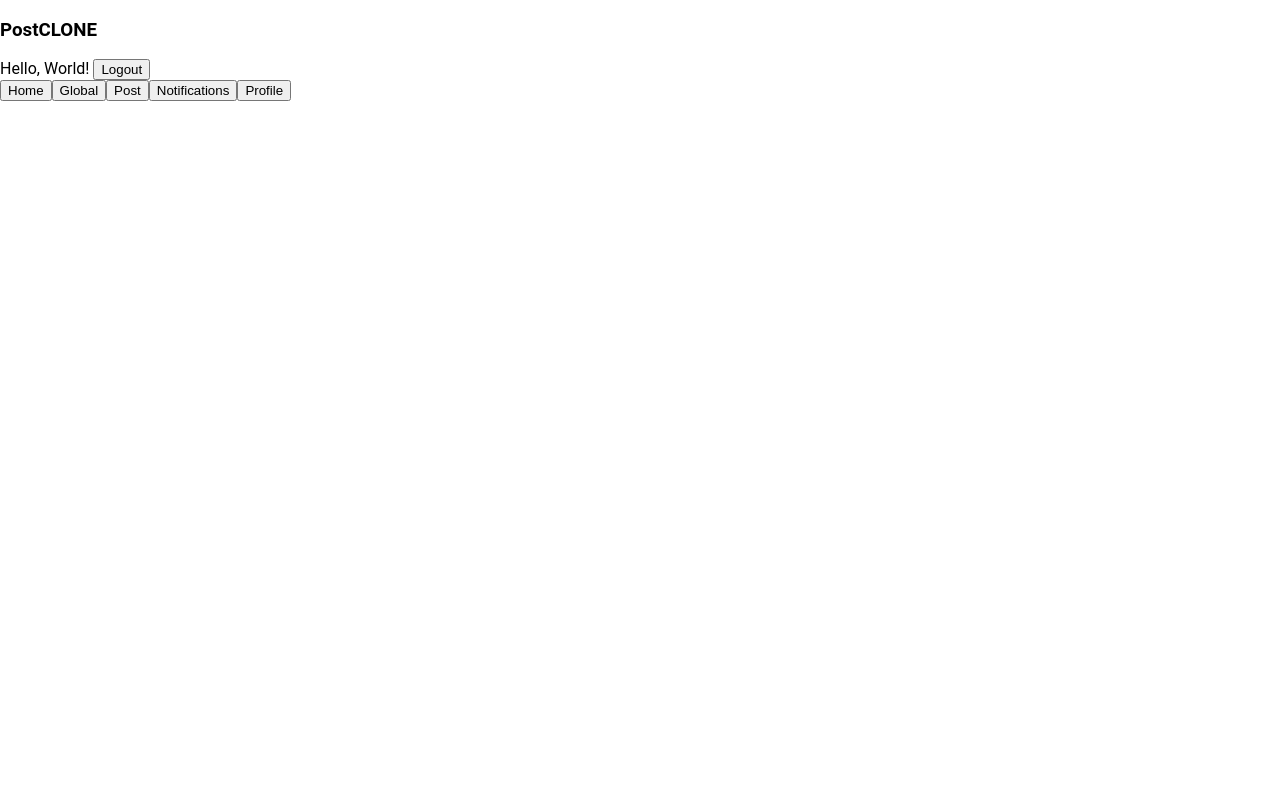
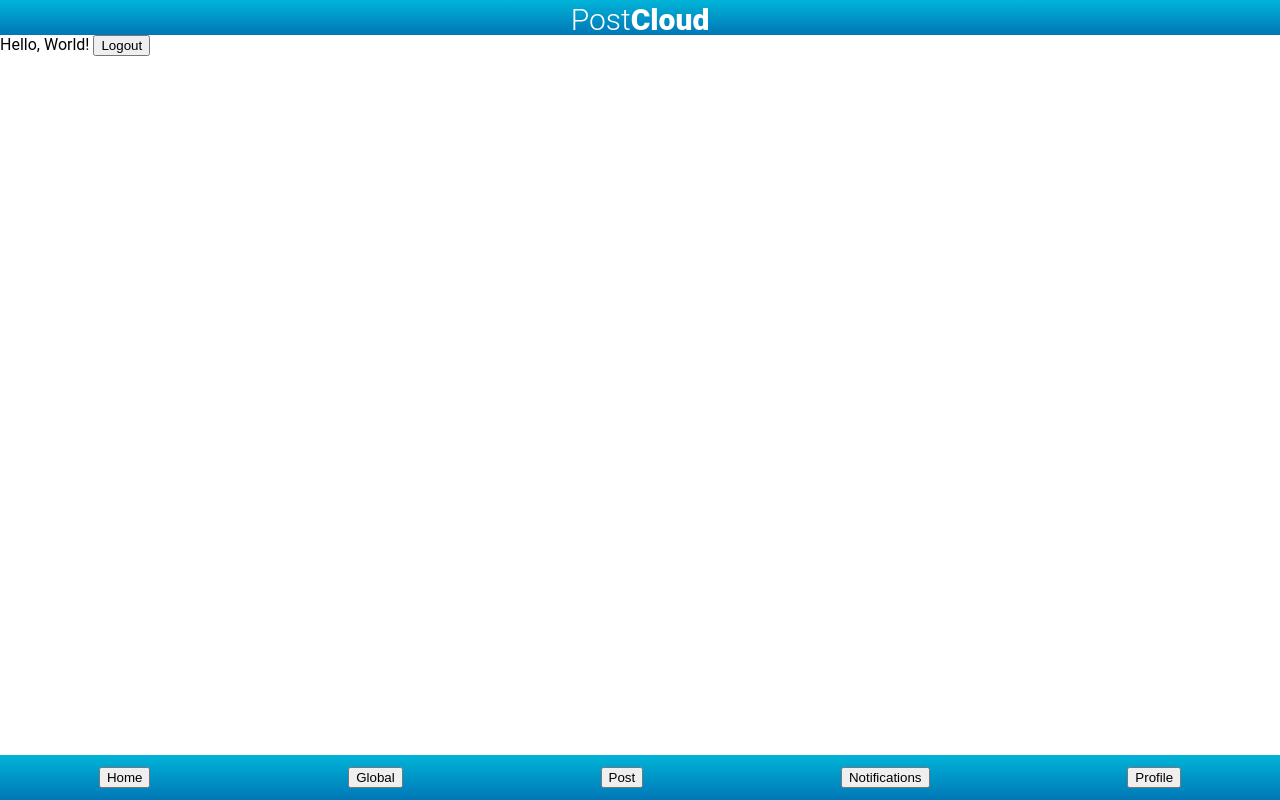
Before and after one commit to tiborurban001/cloud_post, a Vue app in the folder postcloud-client/: page / in a window 1280 px wide. Built offline with nearby package versions, Linux system fonts and the light colour scheme; sample sign-in values are in the browser's storage.

Commit message:
Header/Footer setup

```diff
--- /dev/null
+++ b/postcloud-client/src/assets/scss/components/Footer.scss
@@ -0,0 +1,14 @@
+.footer{
+    position: fixed;
+    bottom: 0px;
+    left: 0px;
+    right: 0px;
+
+    background: rgb(0,119,182);
+    background: linear-gradient(0deg, rgba(0,119,182,1) 0%, rgba(0,180,216,1) 100%);
+    height: 45px;
+
+    display: flex;
+    justify-content: space-around;
+    align-items: center;
+}
--- /dev/null
+++ b/postcloud-client/src/assets/scss/components/Header.scss
@@ -0,0 +1,21 @@
+.header {
+ width: 100vw;
+ height: 35px;
+ background: rgb(0,119,182);
+ background: linear-gradient(0deg, rgba(0,119,182,1) 0%, rgba(0,180,216,1) 100%);
+
+ .title{
+
+        margin: 0;
+        padding: 0;
+        color: white;
+        font-size: 30px;
+        font-weight: 800;
+        line-height: 40px;
+        text-align: center;
+    }
+    span{
+        color: white;
+        font-weight: 300;
+    }
+}
--- a/postcloud-client/src/assets/scss/main.scss
+++ b/postcloud-client/src/assets/scss/main.scss
@@ -9,6 +9,9 @@ body{
     width: 100wv;
     min-height: 100hv;
   }
+//HEADER
+
+
 //All
 .form-group{
     flex: 1;
@@ -63,3 +66,10 @@ body{
 @import './modules/loginPG.scss';
 //Register
 @import './modules/signupPG.scss';
+
+
+//Components
+//Header
+@import './components/Header.scss';
+//Footer
+@import './components/Footer.scss';
--- a/postcloud-client/src/components/Footer.vue
+++ b/postcloud-client/src/components/Footer.vue
@@ -1,5 +1,5 @@
 <template>
-    <footer>
+    <footer class="footer">
         <button>Home</button>
         <button>Global</button>
         <button>Post</button>
--- a/postcloud-client/src/components/Header.vue
+++ b/postcloud-client/src/components/Header.vue
@@ -1,6 +1,6 @@
 <template>
 <!-- eslint-disable-next-line vue/max-attributes-per-line -->
-<header>
-    <h3 class="title">Post<span>CLONE</span></h3>
+<header class="header">
+    <h2 class="title"><span>Post</span>Cloud</h2>
 </header>
 </template>
--- a/postcloud-client/src/store/index.js
+++ b/postcloud-client/src/store/index.js
@@ -7,7 +7,8 @@ Vue.use(Vuex)
 export default new Vuex.Store({
   state: {
     api_url: 'http://localhost:3000/',
-    isAuthenticated: false
+    isAuthenticated: false,
+
   },
   mutations: {
     isAuthenticated(state){
```
Also changed, not shown: postcloud-client/src/assets/loginbg.png (deleted), postcloud-client/src/assets/logo.png (deleted).
